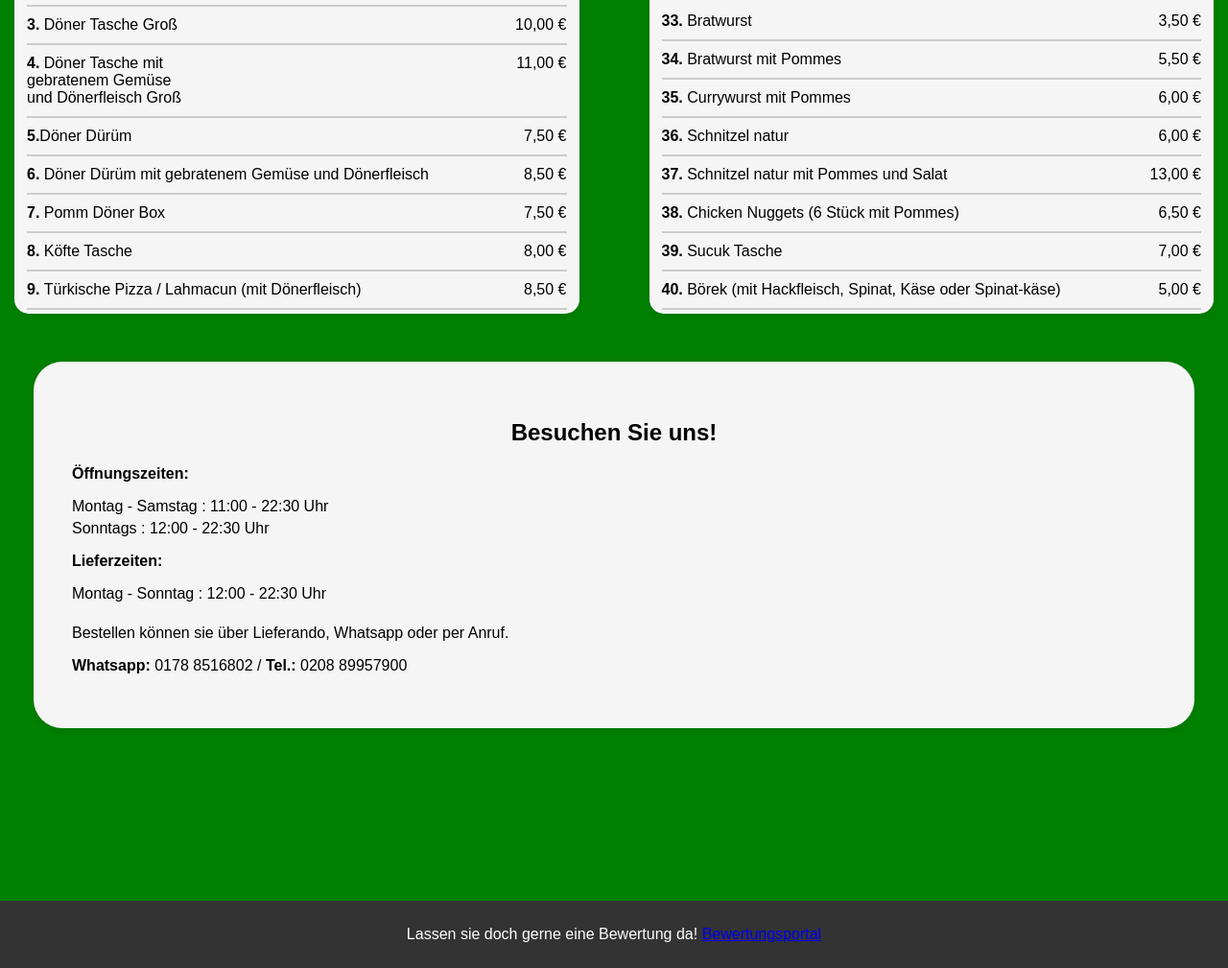
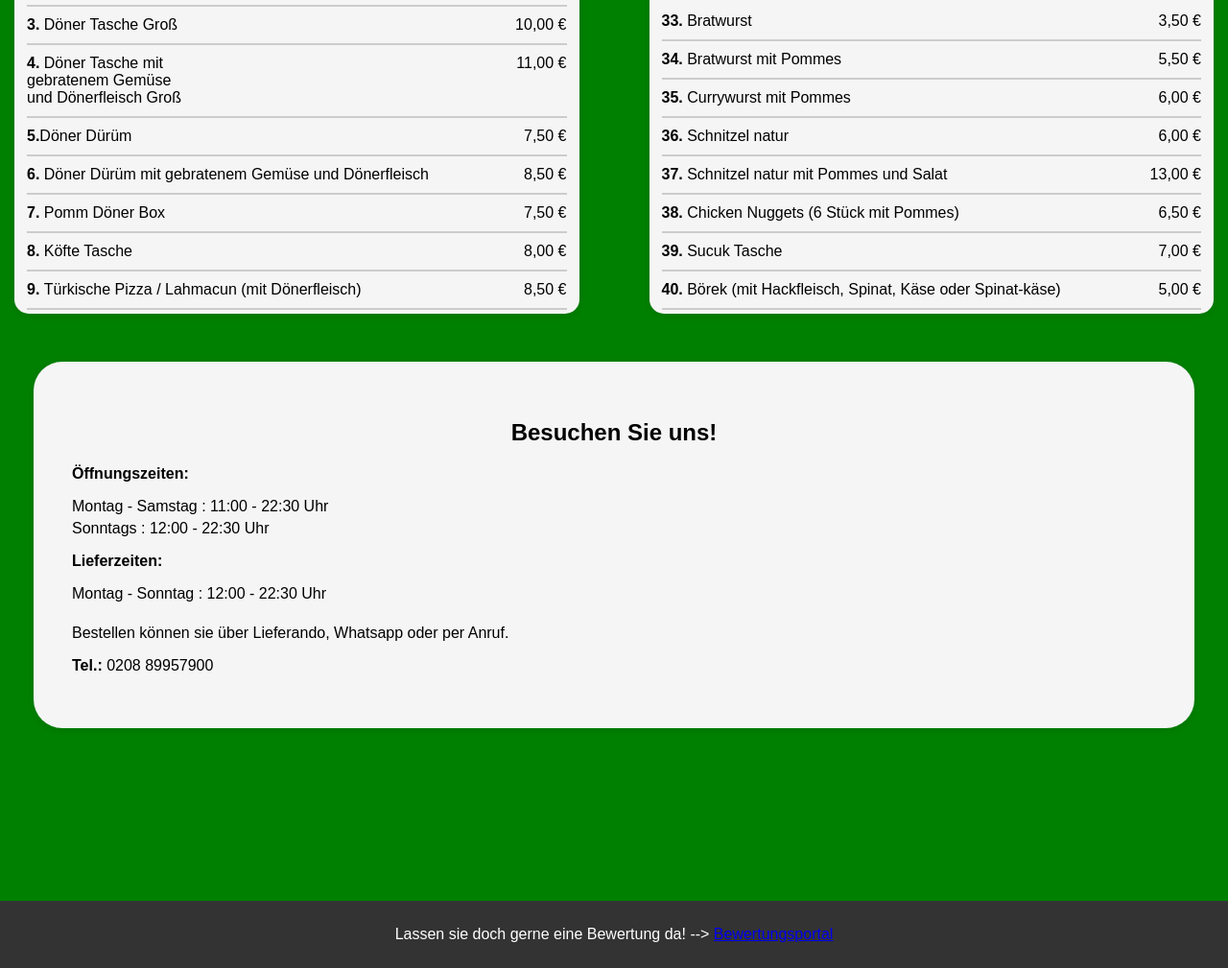
Before and after one commit to AK-05-K/meister-doener, a plain HTML site: page index.html in a window 1280 px wide. Shown: the part 391-1400 px from the top of the page at 96% size. Drawn offline with Linux system fonts and the light colour scheme.

Commit message:
index.html

```diff
--- a/index.html
+++ b/index.html
@@ -14,7 +14,7 @@
         }
 
         header {
-            background-color: #d9230f;
+            background-color: red;
             color: white;
             padding: 20px;
             text-align: center;
@@ -320,12 +320,12 @@
             <p><strong>Lieferzeiten: </strong></p>
             <li>Montag - Sonntag : 12:00 - 22:30 Uhr</li>
             <br>Bestellen können sie über Lieferando, Whatsapp oder per Anruf.</br>
-            <p><strong>Whatsapp: </strong>0178 8516802 / <strong>Tel.: </strong>0208 89957900</p>
+            <p><strong>Tel.: </strong>0208 89957900</p>
         </ul>
     </div>
 
     <footer>
-        <p>Lassen sie doch gerne eine Bewertung da! <a href="https://www.google.com/maps/place/Meister+D%C3%B6ner/@51.4615071,6.8339903,15z/data=!4m8!3m7!1s0x47b8c06a9b215749:0x8d2f10c5243deace!8m2!3d51.461509!4d6.8339757!9m1!1b1!16s%2Fg%2F11c5rpgvm0?hl=de&entry=ttu&g_ep=EgoyMDI0MTIxMS4wIKXMDSoASAFQAw%3D%3D">Bewertungsportal</a></p>
+        <p>Lassen sie doch gerne eine Bewertung da! --> <a href="https://www.google.com/maps/place/Meister+D%C3%B6ner/@51.4615071,6.8339903,15z/data=!4m8!3m7!1s0x47b8c06a9b215749:0x8d2f10c5243deace!8m2!3d51.461509!4d6.8339757!9m1!1b1!16s%2Fg%2F11c5rpgvm0?hl=de&entry=ttu&g_ep=EgoyMDI0MTIxMS4wIKXMDSoASAFQAw%3D%3D">Bewertungsportal</a></p>
     </footer>
 </body>
 
```
